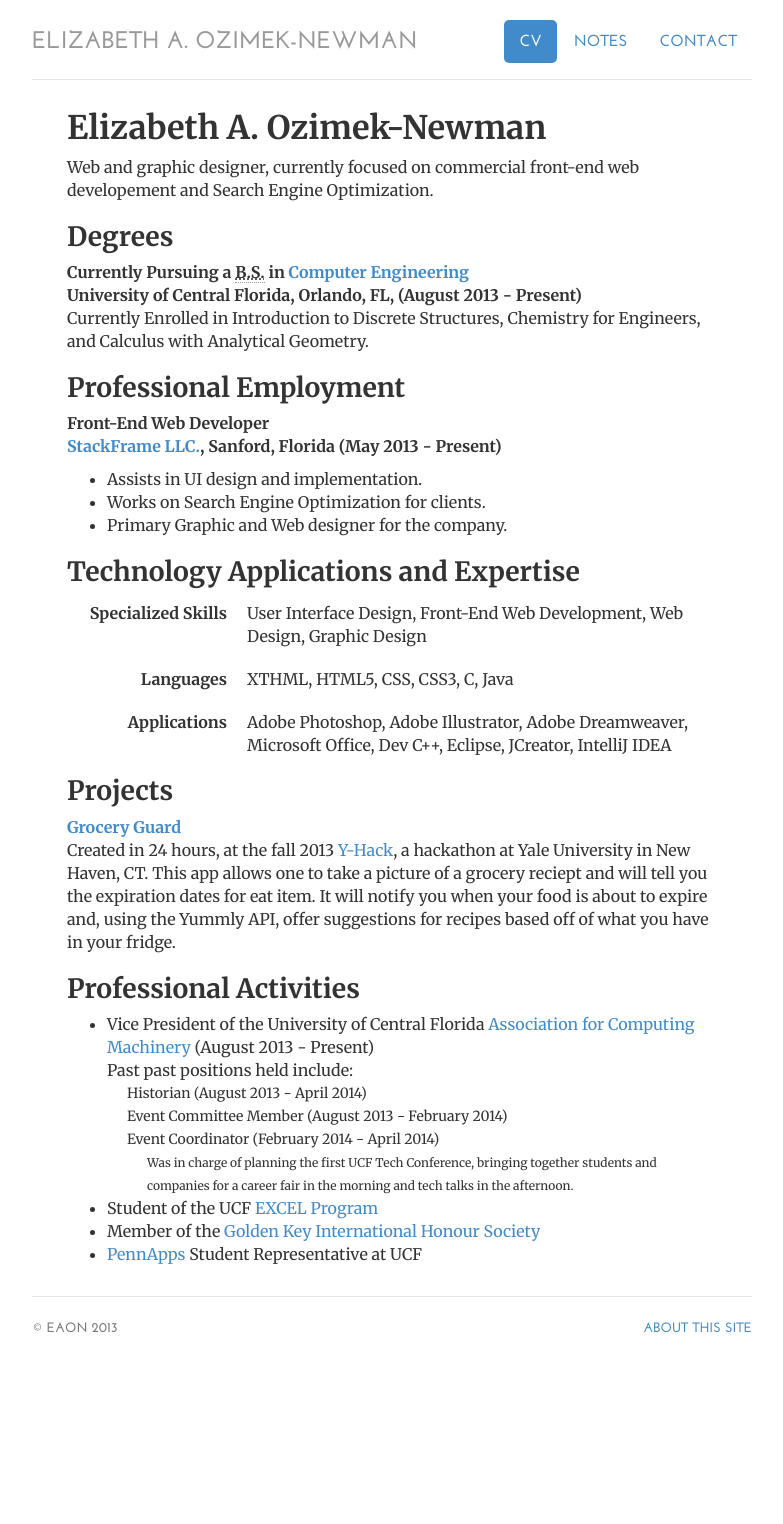
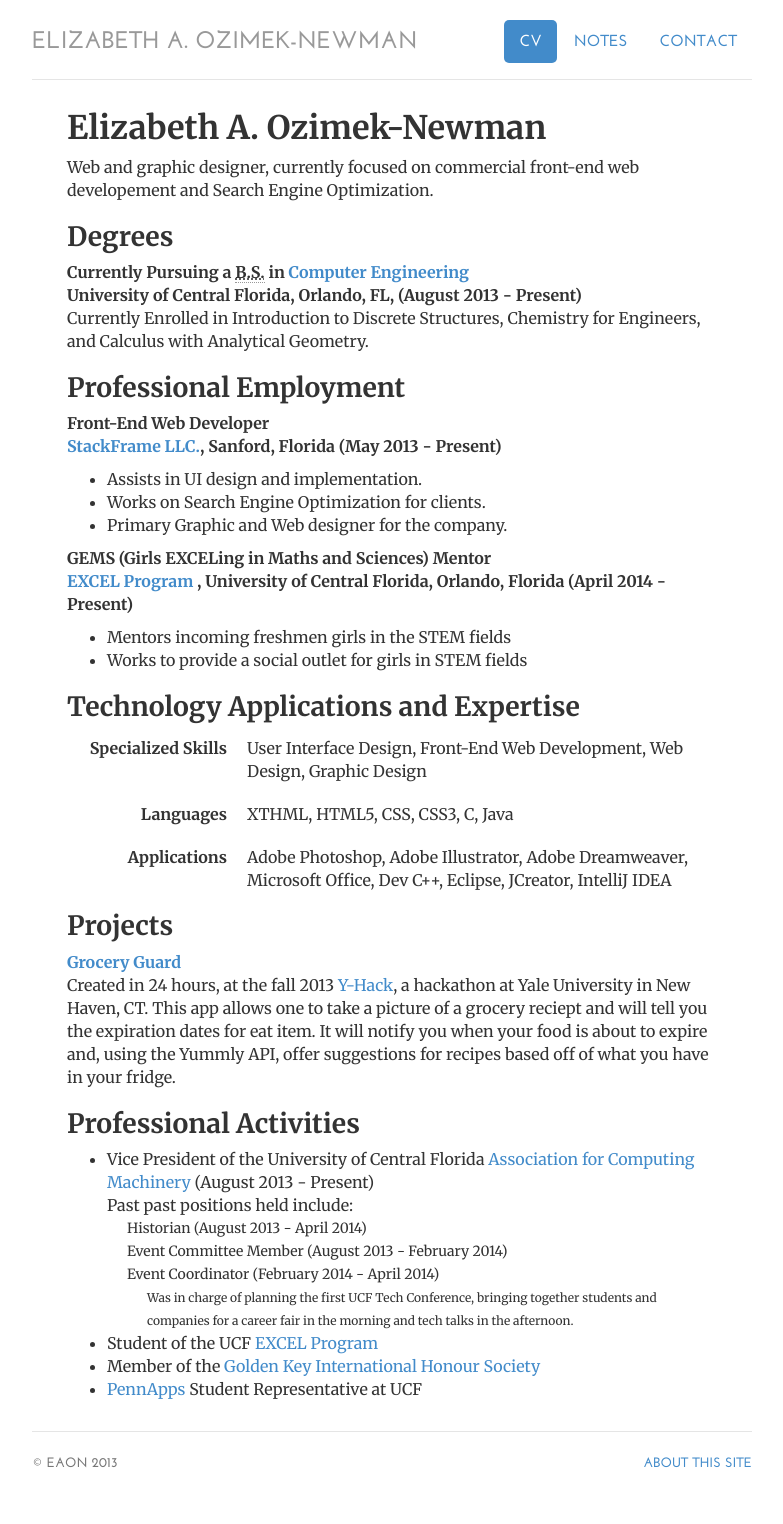
Before and after one commit to vitamessor/vitamessor.github.io, a Jekyll site: the page built from cv/index.html, in a window 1280 px wide. Shown: the whole page, without its empty margins (248-1031 px from the left). Built offline with Jekyll 4.4.1, drawn with Linux system fonts in a browser that asks for light colours; before the commit the page ends 1389 px from its top, so only the background shows below that.

Commit message:
Mentorship Details added

```diff
--- a/cv/index.html
+++ b/cv/index.html
@@ -24,6 +24,11 @@ contact: passive
 				<li>Assists in UI design and implementation.</li>
 				<li>Works on Search Engine Optimization for clients.</li>
 				<li>Primary Graphic and Web designer for the company.</li>
+				</ul>
+				<p><strong>GEMS (Girls EXCELing in Maths and Sciences) Mentor<br /><a href="https://excel.ucf.edu/" target="_blank">EXCEL Program </a>, University of Central Florida, Orlando, Florida (April 2014 - Present)</strong></p>
+				<ul>
+					<li>Mentors incoming freshmen girls in the STEM fields</li>
+					<li>Works to provide a social outlet for girls in STEM fields</li>
 				</ul>
 
 
```
